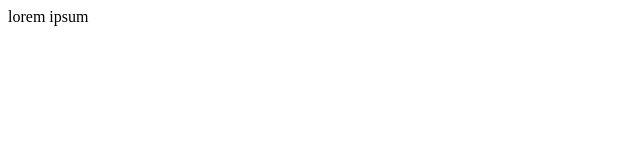
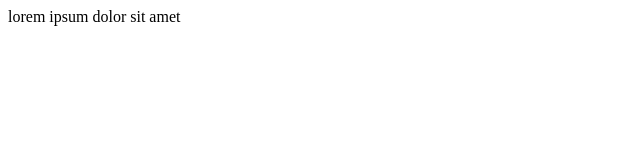
Before and after one commit to marlena-si/portfolio, a plain HTML site: page docs/index.html in a window 1280 px wide. Shown: the whole page, without its empty margins (0-640 px from the left). Drawn offline with Linux system fonts and the light colour scheme.

Commit message:
Update index.html

```diff
--- a/docs/index.html
+++ b/docs/index.html
@@ -2,6 +2,6 @@
   <head>
   </head>
   <body>
-    <text>lorem ipsum</tekst>
+    <text>lorem ipsum dolor sit amet</tekst>
   </body>
 </html>
```
